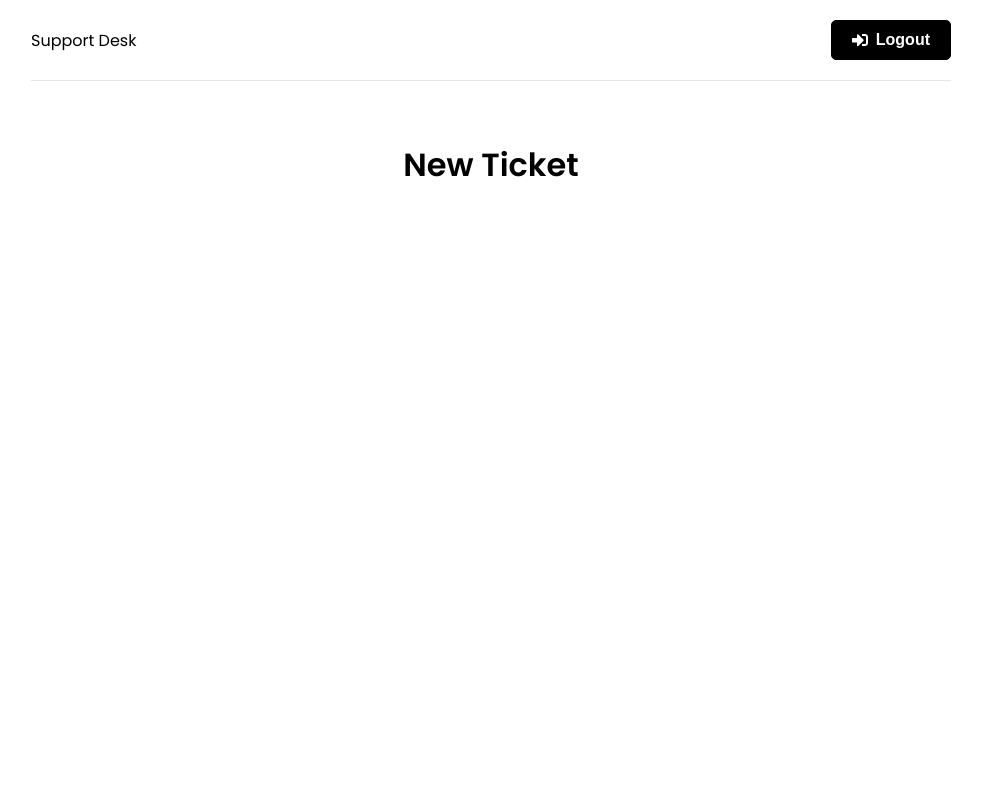
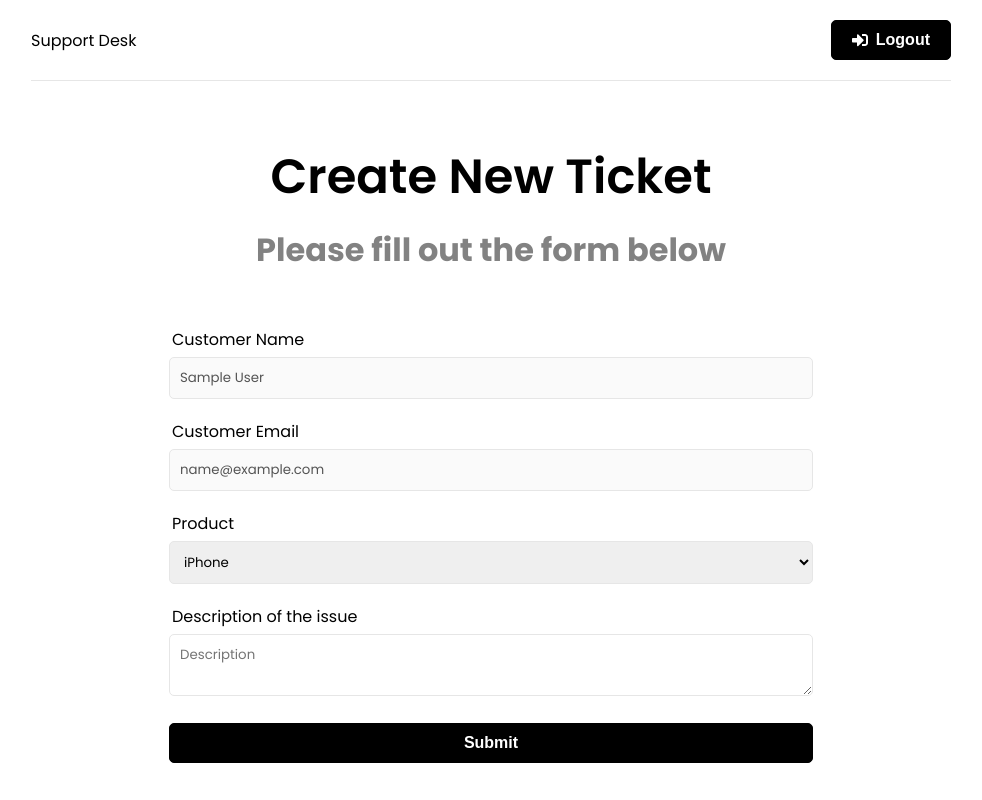
Before and after one commit to poonnakarn/support-desk-mern, a React (Create React App) app in the folder frontend/: page /new-ticket in a window 1280 px wide. Shown: the whole page, without its empty margins (149-1131 px from the left). Built offline with nearby package versions, Linux system fonts and the light colour scheme; sample sign-in values are in the browser's storage.

Commit message:
New ticket form

```diff
--- a/frontend/src/pages/NewTicket.jsx
+++ b/frontend/src/pages/NewTicket.jsx
@@ -1,8 +1,68 @@
+import { useState } from 'react'
+import { useSelector } from 'react-redux'
+
 function NewTicket() {
+  // Get user from state
+  const { user } = useSelector((state) => state.auth)
+
+  // Set local state
+  const [name] = useState(user.name)
+  const [email] = useState(user.email)
+  const [product, setProduct] = useState('iPhone')
+  const [description, setDescription] = useState('')
+
+  const onSubmit = (e) => {
+    e.preventDefault()
+  }
+
   return (
-    <div>
-      <h1>New Ticket</h1>
-    </div>
+    <>
+      <section className='heading'>
+        <h1>Create New Ticket</h1>
+        <p>Please fill out the form below</p>
+      </section>
+
+      <section className='form'>
+        <div className='form-group'>
+          <label htmlFor='name'>Customer Name</label>
+          <input type='text' className='form-control' value={name} disabled />
+        </div>
+        <div className='form-group'>
+          <label htmlFor='name'>Customer Email</label>
+          <input type='text' className='form-control' value={email} disabled />
+        </div>
+        <form onSubmit={onSubmit}>
+          <div className='form-group'>
+            <label htmlFor='product'>Product</label>
+            <select
+              name='product'
+              id='product'
+              value={product}
+              onChange={(e) => setProduct(e.target.value)}
+            >
+              <option value='iPhone'>iPhone</option>
+              <option value='Macbook Pro'>Macbook Pro</option>
+              <option value='iMac'>iMac</option>
+              <option value='iPad'>iPad</option>
+            </select>
+          </div>
+          <div className='form-group'>
+            <label htmlFor='description'>Description of the issue</label>
+            <textarea
+              name='description'
+              id='description'
+              className='form-control'
+              placeholder='Description'
+              value={description}
+              onChange={(e) => setDescription(e.target.value)}
+            ></textarea>
+          </div>
+          <div className='form-group'>
+            <button className='btn btn-block'>Submit</button>
+          </div>
+        </form>
+      </section>
+    </>
   )
 }
 export default NewTicket
```
